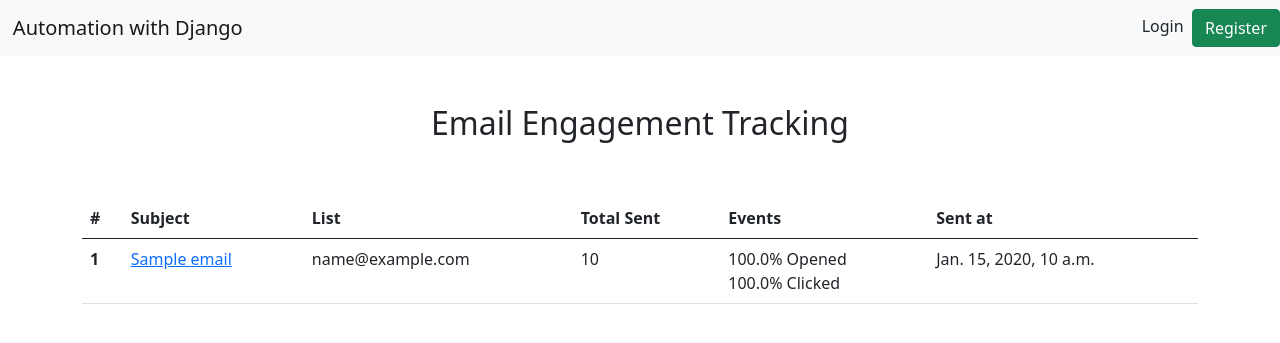
After one commit to mahammadmurad/automation, a Django app: page /emails/track/dashboard/ in a window 1280 px wide. The commit adds this page. Shown: the top 343 px of the page. Run offline with Django 5.2, Linux system fonts and the light colour scheme; tables that the repository leaves empty hold one stand-in row (values such as "Sample post"); parts of the project's set-up code (start-up, migrations or seed data) failed here and were passed over; some libraries are stand-ins or nearby versions.

Commit message:
Email Tracking System

```diff
--- a/automation/settings.py
+++ b/automation/settings.py
@@ -26,7 +26,7 @@ SECRET_KEY = config("SECRET_KEY")
 # SECURITY WARNING: don't run with debug turned on in production!
 DEBUG = config("DEBUG", default=False, cast=bool)
 
-ALLOWED_HOSTS = []
+ALLOWED_HOSTS = ['*']
 
 
 # Application definition
@@ -170,3 +170,7 @@ CKEDITOR_CONFIGS = {
         "height": 200,
     },
 }
+
+
+CSRF_TRUSTED_ORIGINS = ["https://32fb-188-253-218-235.ngrok-free.app/"]
+BASE_URL = "https://32fb-188-253-218-235.ngrok-free.app/"
--- a/emails/models.py
+++ b/emails/models.py
@@ -31,52 +31,49 @@ class Email(models.Model):
     def __str__(self):
         return self.subject
 
-#     def open_rate(self):
-#         total_sent = self.email_list.count_emails()
-#         opened_count = EmailTracking.objects.filter(
-#             email=self, opened_at__isnull=False
-#         ).count()
-#         # Formula
-#         open_rate = (opened_count / total_sent) * 100 if total_sent > 0 else 0
-#         return round(open_rate, 2)
+    def open_rate(self):
+        total_sent = self.email_list.count_emails()
+        opened_count = EmailTracking.objects.filter(
+            email=self, opened_at__isnull=False
+        ).count()
+        # Formula
+        open_rate = (opened_count / total_sent) * 100 if total_sent > 0 else 0
+        return round(open_rate, 2)
 
-#     def click_rate(self):
-#         total_sent = self.email_list.count_emails()
-#         opened_count = EmailTracking.objects.filter(
-#             email=self, opened_at__isnull=False
-#         ).count()
-#         if opened_count > 0:
-#             clicked_count = EmailTracking.objects.filter(
-#                 email=self, clicked_at__isnull=False
-#             ).count()
-#             # Formula
-#             click_rate = (clicked_count / opened_count) * 100 if total_sent > 0 else 0
-#         else:
-#             click_rate = 0
-#         return round(click_rate, 2)
+    def click_rate(self):
+        total_sent = self.email_list.count_emails()
+        opened_count = EmailTracking.objects.filter(
+            email=self, opened_at__isnull=False
+        ).count()
+        if opened_count > 0:
+            clicked_count = EmailTracking.objects.filter(
+                email=self, clicked_at__isnull=False
+            ).count()
+            # Formula
+            click_rate = (clicked_count / opened_count) * 100 if total_sent > 0 else 0
+        else:
+            click_rate = 0
+        return round(click_rate, 2)
 
 
-# class Sent(models.Model):
-#     email = models.ForeignKey(Email, on_delete=models.CASCADE, null=True, blank=True)
-#     total_sent = models.IntegerField()
+class Sent(models.Model):
+    email = models.ForeignKey(Email, on_delete=models.CASCADE, null=True, blank=True)
+    total_sent = models.IntegerField()
 
-#     def __str__(self):
-#         return (
-#             str(self.email) + " - " + str(self.total_sent) + " emails sent"
-#         )  # email subject - 3 emails sent
+    def __str__(self):
+        return (
+            str(self.email) + " - " + str(self.total_sent) + " emails sent"
+        )  # email subject - 3 emails sent
 
 
-# class EmailTracking(models.Model):
-#     email = models.ForeignKey(Email, on_delete=models.CASCADE, null=True, blank=True)
-#     subscriber = models.ForeignKey(
-#         Subscriber, on_delete=models.CASCADE, null=True, blank=True
-#     )
-#     unique_id = models.CharField(max_length=255, unique=True)
-#     opened_at = models.DateTimeField(null=True, blank=True)
-#     clicked_at = models.DateTimeField(null=True, blank=True)
+class EmailTracking(models.Model):
+    email = models.ForeignKey(Email, on_delete=models.CASCADE, null=True, blank=True)
+    subscriber = models.ForeignKey(
+        Subscriber, on_delete=models.CASCADE, null=True, blank=True
+    )
+    unique_id = models.CharField(max_length=255, unique=True)
+    opened_at = models.DateTimeField(null=True, blank=True)
+    clicked_at = models.DateTimeField(null=True, blank=True)
 
-#     def __str__(self):
-#         return self.email.subject
-
-
-# Create your models here.
+    def __str__(self):
+        return self.email.subject
--- a/emails/urls.py
+++ b/emails/urls.py
@@ -4,8 +4,8 @@ from . import views
 
 urlpatterns = [
     path("send-email/", views.send_email, name="send_email"),
-    # path("track/click/<unique_id>/", views.track_click, name="track_click"),
-    # path("track/open/<unique_id>/", views.track_open, name="track_open"),
-    # path("track/dashboard/", views.track_dashboard, name="track_dashboard"),
-    # path("track/stats/<int:pk>/", views.track_stats, name="track_stats"),
+    path("track/click/<unique_id>/", views.track_click, name="track_click"),
+    path("track/open/<unique_id>/", views.track_open, name="track_open"),
+    path("track/dashboard/", views.track_dashboard, name="track_dashboard"),
+    path("track/stats/<int:pk>/", views.track_stats, name="track_stats"),
 ]
--- a/emails/views.py
+++ b/emails/views.py
@@ -1,9 +1,13 @@
-from django.shortcuts import render, redirect
+from django.shortcuts import render, redirect, get_object_or_404
 from .models import *
 from .forms import EmailForm
 from django.contrib import messages
 from .tasks import send_email_task
 from dataentry.utils import send_email_notification
+from django.http import HttpResponse, HttpResponseRedirect
+from django.utils import timezone
+from django.db.models import Sum
+
 
 def send_email(request):
     if request.method == 'POST':
@@ -30,12 +34,13 @@ def send_email(request):
 
             email_id = email.id
 
-            #send without celery
-            send_email_notification(
-                mail_subject, message, to_email, attachment, email_id
-            )
+            # send without celery
+            # send_email_notification(
+            #     mail_subject, message, to_email, attachment, email_id
+            # )
+
             # Handover email sending task to celery
-            #send_email_task.delay(mail_subject, message, to_email, attachment, email_id)
+            send_email_task.delay(mail_subject, message, to_email, attachment, email_id)
 
             # Display a success message
             messages.success(request, 'Email sent successfully!')
@@ -45,3 +50,54 @@ def send_email(request):
         context = {
             'email_form': email,}
     return render(request, "emails/send-email.html", context)
+
+
+def track_click(request, unique_id):
+    # Logic to store the tracking info
+    try:
+        email_tracking = EmailTracking.objects.get(unique_id=unique_id)
+        url = request.GET.get("url")
+        # Check if the clicked_at field is already set or not
+        if not email_tracking.clicked_at:
+            email_tracking.clicked_at = timezone.now()
+            email_tracking.save()
+            return HttpResponseRedirect(url)
+        else:
+            return HttpResponseRedirect(url)
+    except:
+        return HttpResponse("Email tracking record not found!")
+
+
+def track_open(request, unique_id):
+    # Logic to store the tracking info
+    try:
+        email_tracking = EmailTracking.objects.get(unique_id=unique_id)
+        # Check if the opened_at field is already set or not
+        if not email_tracking.opened_at:
+            email_tracking.opened_at = timezone.now()
+            email_tracking.save()
+            return HttpResponse("Email opened successfully!")
+        else:
+            print("Email already opened")
+            return HttpResponse("Email already opened")
+    except:
+        return HttpResponse("Email tracking record not found!")
+
+
+def track_dashboard(request):
+    emails = Email.objects.all().annotate(total_sent=Sum("sent__total_sent")).order_by("-sent_at")
+
+    context = {
+        "emails": emails,
+    }
+    return render(request, "emails/track_dashboard.html", context)
+
+
+def track_stats(request, pk):
+    email = get_object_or_404(Email, pk=pk)
+    sent = Sent.objects.get(email=email)
+    context = {
+        "email": email,
+        "total_sent": sent.total_sent,
+    }
+    return render(request, "emails/track_stats.html", context)
--- /dev/null
+++ b/templates/emails/track_dashboard.html
@@ -0,0 +1,37 @@
+{% extends 'base.html' %}
+
+{% block content %}
+
+<div class="container">
+    <h2 class="text-center p-5">Email Engagement Tracking</h2>
+    <table class="table table-hover">
+        <thead>
+            <tr>
+                <th scope="col">#</th>
+                <th scope="col">Subject</th>
+                <th scope="col">List</th>
+                <th scope="col">Total Sent</th>
+                <th scope="col">Events</th>
+                <th scope="col">Sent at</th>
+            </tr>
+        </thead>
+        <tbody>
+            {% for email in emails %}
+            <tr>
+                <th scope="row">{{ forloop.counter }}</th>
+                <td><a href="{% url 'track_stats' email.id %}">{{ email.subject }}</a></td>
+                <td>{{ email.email_list }}</td>
+                <td>{{ email.total_sent }}</td>
+                <td>
+                    <div>{{ email.open_rate }}% Opened</div>
+                    <div>{{ email.click_rate }}% Clicked</div>
+                </td>
+                <td>{{ email.sent_at }}</td>
+            </tr>
+            {% endfor %}
+
+        </tbody>
+    </table>
+</div>
+
+{% endblock %}
--- a/templates/home.html
+++ b/templates/home.html
@@ -51,7 +51,7 @@
         <div class="row pt-5">
             <!-- Email Tracking -->
             <div class="col-md-4">
-                <a href="#" class="text-decoration-none text-dark">
+                <a href="{% url 'track_dashboard' %}" class="text-decoration-none text-dark">
                     <div class="card alert-warning shadow">
                         <div class="card-header">
                             <h4>Email Tracking</h4>
```
Also changed, not shown: dataentry/utils.py (+60 -5 lines), emails/admin.py (+8 -1 lines), templates/emails/track_stats.html (added, +42 -0 lines), emails/migrations/0004_emailtracking.py (added), emails/migrations/0005_sent.py (added).
